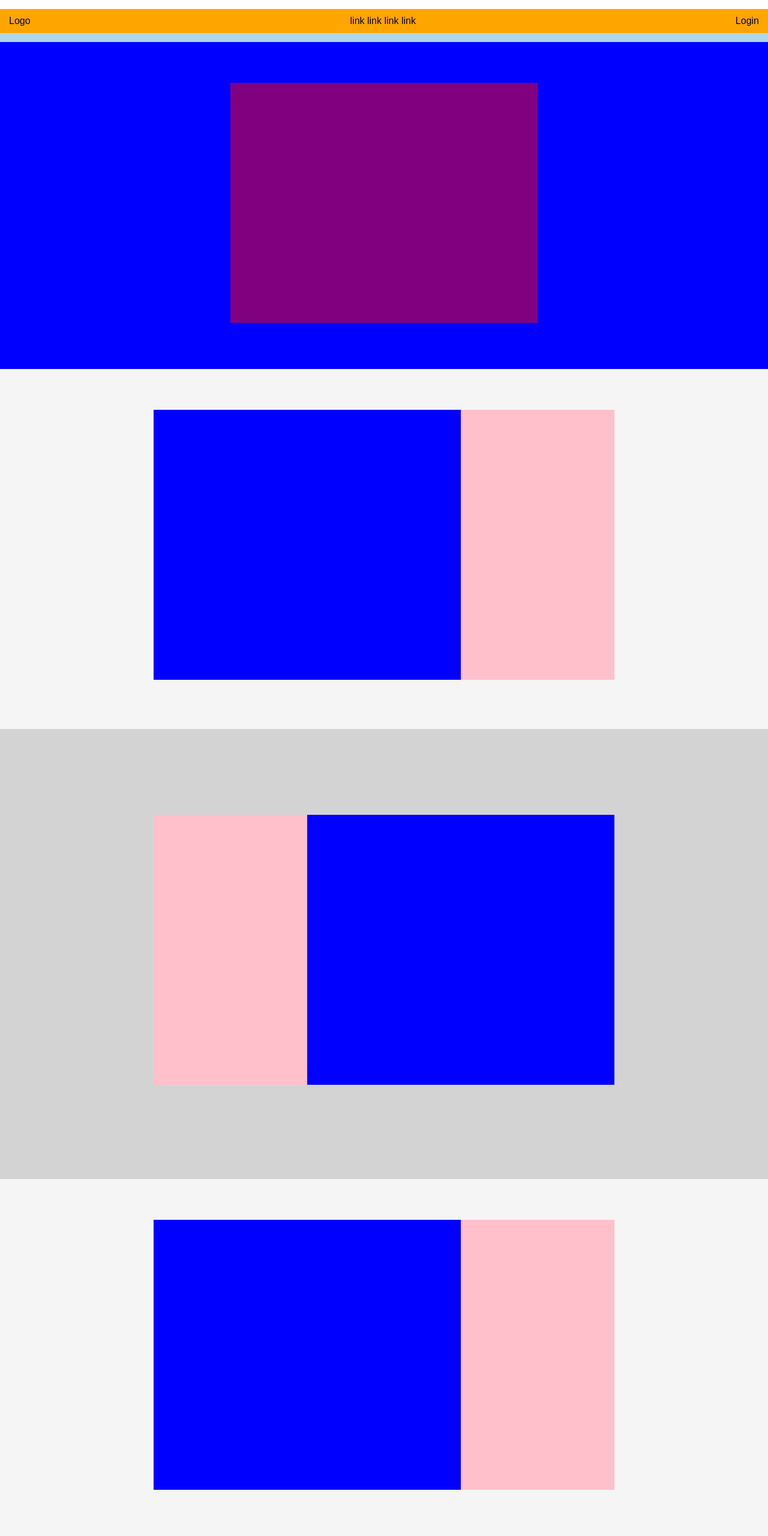
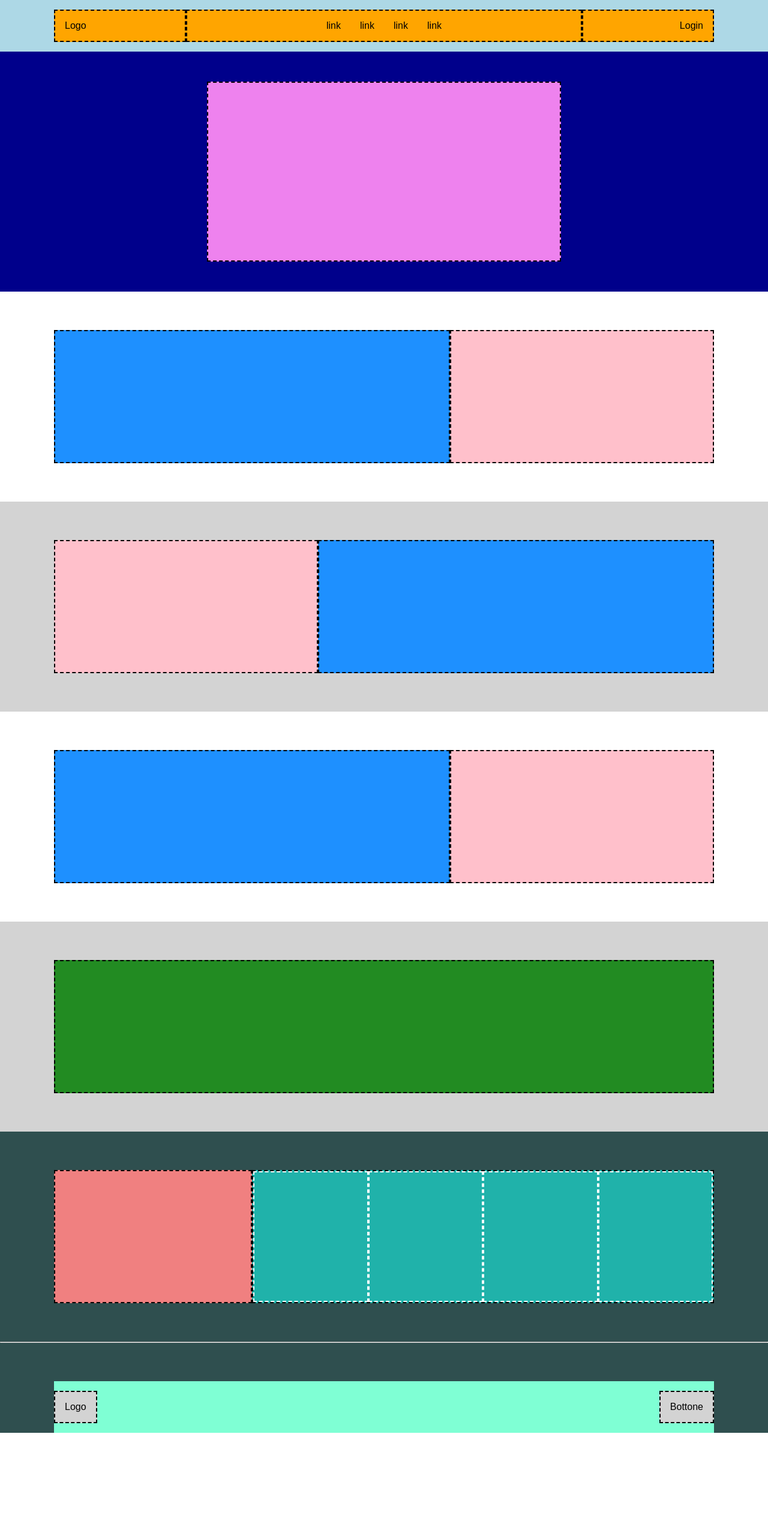
Before and after one commit to thomassalvaterra/htmlcss-struttura-discord, a plain HTML site: page index.html in a window 1280 px wide. Shown: the top 2560 px of the page at 60% size. After the commit the page ends 2388 px from the top, so only its background shows below. Drawn offline with Linux system fonts and the light colour scheme.

Commit message:
versione finale

```diff
--- a/css/style.css
+++ b/css/style.css
@@ -1,160 +1,37 @@
-*{
-    box-sizing: border-box;
-    padding: 0;
-    margin: 0;
-}
-
 body{
     font-family: sans-serif;
 }
 
-header{
-    background-color: lightblue;
-    height: 600px;
+.menu-column > ul{
+    list-style: none;
+
 }
 
-.menu{
-    margin: 15px auto 15px auto;
-    background-color: orange;
-    height: 40px;
-    display: flex;
-    justify-content: space-between;
-    align-items: center;
+.dashed{
+    border: dashed 2px black;
 }
 
-.menu-items{
-    color: black;
-    padding: 0 15px;
+.dashed-white{
+    border: dashed 2px white;
 }
 
-.sfondo{
-    background-color: blue;
-    height: 550px;
-    display: flex;
-    align-items: center;
+#login-column{
+    text-align: right;
 }
 
-.rettangolo{
-    width: 40%;
-    height: 400px;
-    background-color: purple;
-    display: flex;
-    align-items: center;
-    justify-content: center;
-    margin: 0 auto 15px auto;
+#jumbotron{
+    padding: 50px;
 }
 
-.first-back{
-    background-color: whitesmoke;
-    height: 600px;
-    display: flex;
-    align-items: center;
+.jumbo-content{
+    margin: 0 auto;
+    min-height: 300px;
 }
 
-.first-item{
-    display: flex;
-    justify-content: center;
-    align-items: center;
-    height: 450px;
-    width: 40%;
-    background-color: blue;
-    margin: 0 0 15px auto;
+.minHeight{
+    min-height: 350px;
 }
 
-.friend{
-    display: flex;
-    justify-content: center;
-    align-items: center;
-    height: 450px;
-    width: 20%;
-    background-color: pink;
-    margin: 0 auto 15px 0;
+footer > hr {
+    margin-bottom: 64px;
 }
-
-.second-back{
-    background-color: lightgray;
-    height: 750px;
-    display: flex;
-    align-items: center;
-}
-
-.third-item{
-    display: flex;
-    justify-content: center;
-    align-items: center;
-    height: 600px;
-    width: 60%;
-    background-color: green;
-    margin: 0 auto 15px auto;
-}
-
-.second-item{
-    display: flex;
-    justify-content: center;
-    align-items: center;
-    height: 450px;
-    width: 40%;
-    background-color: blue;
-    margin: 0 auto 15px 0;
-}
-
-.friend-2{
-    display: flex;
-    justify-content: center;
-    align-items: center;
-    height: 450px;
-    width: 20%;
-    background-color: pink;
-    margin: 0 0 15px auto;
-}
-
-.foot-container{
-    background-color: #222222;
-    height: 700px;
-    display: flex;
-    align-items: center;
-}
-
-.foot-item{
-    width: 60%;
-    height: 650px;
-    display: flex;
-}
-
-.alone{
-    width: 20%;
-    height: 350px;
-    display: flex;
-    justify-content: center;
-    align-items: center;
-    background-color: palevioletred;
-    margin: 0 0 15px auto;
-}
-
-.item{
-    width: 10%;
-    height: 350px;
-    display: flex;
-    justify-content: center;
-    align-items: center;
-    background-color: aquamarine;
-    margin: 0 0 15px 0;
-}
-
-.foot-fine{
-    width: 60%;
-    background-color: aqua;
-    height: 100px;
-    display: flex;
-    align-items: center;
-    justify-content: space-between;
-}
-
-.log-bot{
-    background-color: palevioletred;
-    height: 40px;
-    width: 10%;
-    display: flex;
-    align-items: center;
-    justify-content: center;
-}
--- /dev/null
+++ b/css/utilities.css
@@ -0,0 +1,61 @@
+*{
+    box-sizing: border-box;
+    padding: 0;
+    margin: 0;
+}
+
+.container{
+    max-width: 1100px;
+    margin: 0 auto;
+}
+
+
+/*** FLEX ***/
+
+.d-flex { display: flex; }
+.flex-row { flex-direction: row; }
+.flex-column { flex-direction: column; }
+.flex-justify-between { justify-content: space-between; }
+.flex-justify-around { justify-content: space-around; }
+.flex-justify-center { justify-content: center; }
+.flex-align-center { align-items: center; }
+
+/*** LARGHEZZE ***/
+
+.w-20 { width: 20%; }
+.w-25 { width: 25%; }
+.w-30 { width: 30%; }
+.w-33 { width: 33%; }
+.w-40 { width: 40%; }
+.w-50 { width: 50%; }
+.w-60 { width: 60%; }
+.w-70 { width: 70%; }
+.w-80 { width: 80%; }
+.w-100 { width: 100%; }
+
+/*** PADDING ***/
+
+.p-16 { padding: 16px; }
+.pt-16 { padding-top: 16px; }
+.pr-16 { padding-right: 16px; }
+.pb-16 { padding-bottom: 16px; }
+.pl-16 { padding-left: 16px; }
+.py-16 { padding: 16px 0; }
+.px-16 { padding: 0 16px; }
+.px-64 { padding: 0 64px; }
+.py-64 { padding: 64px 0; }
+
+/*** BACKGROUND ***/
+
+.bg-lightblue {background-color: lightblue;}
+.bg-orange {background-color: orange;}
+.bg-darkblue {background-color: darkblue;}
+.bg-violet {background-color: violet;}
+.bg-dodgerblue {background-color: dodgerblue;}
+.bg-pink {background-color: pink;}
+.bg-lightgray {background-color: lightgray;}
+.bg-forestgreen {background-color: forestgreen;}
+.bg-darkslategray{background-color: darkslategray;}
+.bg-lightseagreen {background-color: lightseagreen;}
+.bg-lightcoral {background-color: lightcoral;}
+.bg-aquamarine {background-color: aquamarine;}
--- a/index.html
+++ b/index.html
@@ -5,62 +5,69 @@
     <meta name="viewport" content="width=device-width, initial-scale=1.0">
     <title>Discord</title>
     <link rel="stylesheet" href="css/style.css">
+	<link rel="stylesheet" href="css/utilities.css">
 </head>
+
 <body>
-    <header>
-		<section>
-			<div class="menu">
-				<div class="menu-items">Logo</div>
-				<nav class="menu-items">link link link link</nav>
-				<div class="menu-items">Login</div>
-        	</div>
-		</section>
-		<section>
-			<div class="sfondo">
-				<div class="rettangolo"></div>
-			</div>
-		</section>
+    <header class="bg-lightblue">
+		<div class="container menu d-flex flex-justify-between flex-align-center py-16">
+			<div class="logo-column w-20 col p-16 bg-orange dashed">Logo</div>
+			<nav class="menu-column w-60 col p-16 bg-orange dashed">
+				<ul class="d-flex flex-justify-center">
+					<li class="px-16">link</li>
+					<li class="px-16">link</li>
+					<li class="px-16">link</li>
+					<li class="px-16">link</li>
+				</ul>
+			</nav>
+			<div id="login-column" class="login-column w-20 col p-16 bg-orange dashed">Login</div>
+        </div>
+		<div id="jumbotron" class="d-flex minHeight bg-darkblue py-64">
+			<div class="jumbo-content container w-50 bg-violet dashed"></div>
+		</div>
     </header>
 	<main>
 		<section>
-			<div class="first-back">
-				<div class="first-item"></div>
-				<div class="friend"></div>
+			<div class="container d-flex minHeight py-64">
+				<div class="w-60 bg-dodgerblue dashed"></div>
+				<div class="w-40 bg-pink dashed"></div>
+			</div>
+		</section>
+		<section class="bg-lightgray">
+			<div class="container d-flex minHeight py-64">
+				<div class="w-40 bg-pink dashed"></div>
+				<div class="w-60 bg-dodgerblue dashed"></div>
 			</div>
 		</section>
 		<section>
-			<div class="second-back">
-				<div class="friend-2"></div>
-				<div class="second-item"></div>
+			<div class="container d-flex minHeight py-64">
+				<div class="w-60 bg-dodgerblue dashed"></div>
+				<div class="w-40 bg-pink dashed"></div>
 			</div>
 		</section>
-		<section>
-			<div class="first-back">
-				<div class="first-item"></div>
-				<div class="friend"></div>
-			</div>
-		</section>
-		<section>
-			<div class="second-back">
-				<div class="third-item"></div>
+		<section class="bg-lightgray">
+			<div class="container d-flex minHeight py-64">
+				<div class="w-100 bg-forestgreen dashed"></div>
 			</div>
 		</section>
 	</main>
-	<footer>
-	<div class="foot-container">
-		<div class="foot-item">
-			<div class="alone"></div>
-			<div class="item"></div>
-			<div class="item"></div>
-			<div class="item"></div>
-			<div class="item"></div>
+
+	<footer class="bg-darkslategray">
+		<div class="footer-top minHeight container d-flex py-64">
+			<div class="w-30 bg-lightcoral dashed"></div>
+			<div class="w-70 bg-lightseagreen dashed d-flex">
+				<div class="w-25 dashed-white"></div>
+				<div class="w-25 dashed-white"></div>
+				<div class="w-25 dashed-white"></div>
+				<div class="w-25 dashed-white"></div>
+			</div>
 		</div>
-		<div class="foot-fine">
-			<div class="log-bot">Logo</div>
-			<div class="log-bot">Bottone</div>
+		<hr>
+		<div class="footer-bottom container d-flex flex-justify-between bg-aquamarine py-16">
+			<div class="dashed bg-lightgray p-16">Logo</div>
+			<div class="dashed bg-lightgray p-16">Bottone</div>
 		</div>
-	</div>
-</footer>
+	</footer>
+
 </body>
-
 </html>
```
